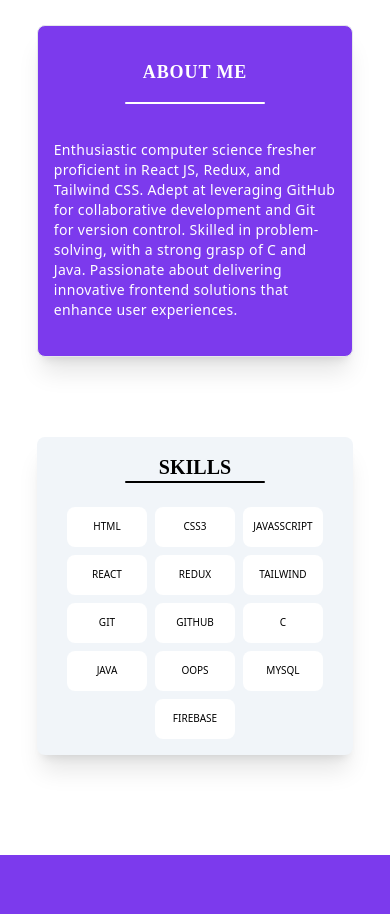
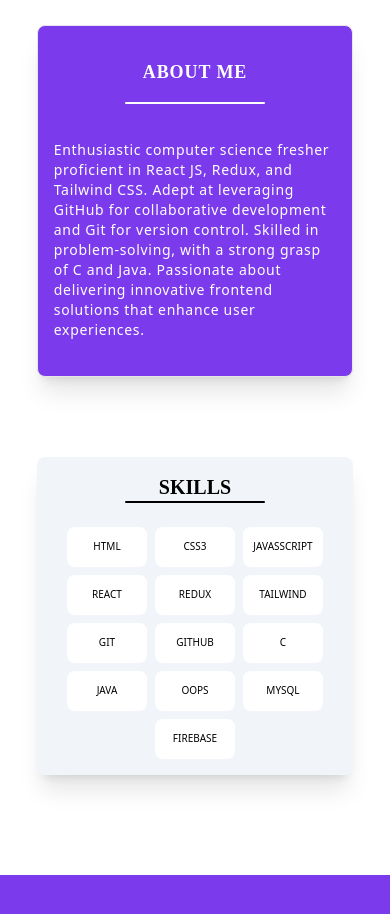
Before and after one commit to Nikhil26062000/Portfolio, a React (Create React App) app: page / in a window 390 px wide. Shown: the part 920-1834 px from the top of the page. Built offline with nearby package versions, Linux system fonts and the light colour scheme.

Commit message:
modify about section

```diff
--- a/src/components/About.jsx
+++ b/src/components/About.jsx
@@ -8,7 +8,7 @@
       </h1>
       <div className="w-[140px] h-[2px] bg-white mx-auto rounded-lg "></div>
 
-      <div className="w-[90%] pb-5  mx-auto mt-4 pt-5 mb-4 tracking-wide text-white lg:tracking-widest lg:pb-0 max-sm:text-sm">
+      <div className="w-[90%] pb-5  mx-auto mt-4 pt-5 mb-4 tracking-wide text-white lg:tracking-widest lg:pb-0 max-sm:text-sm max-sm:tracking-wider">
         Enthusiastic computer science fresher proficient in React JS, Redux, and
         Tailwind CSS. Adept at leveraging GitHub for collaborative development
         and Git for version control. Skilled in problem-solving, with a strong
```
